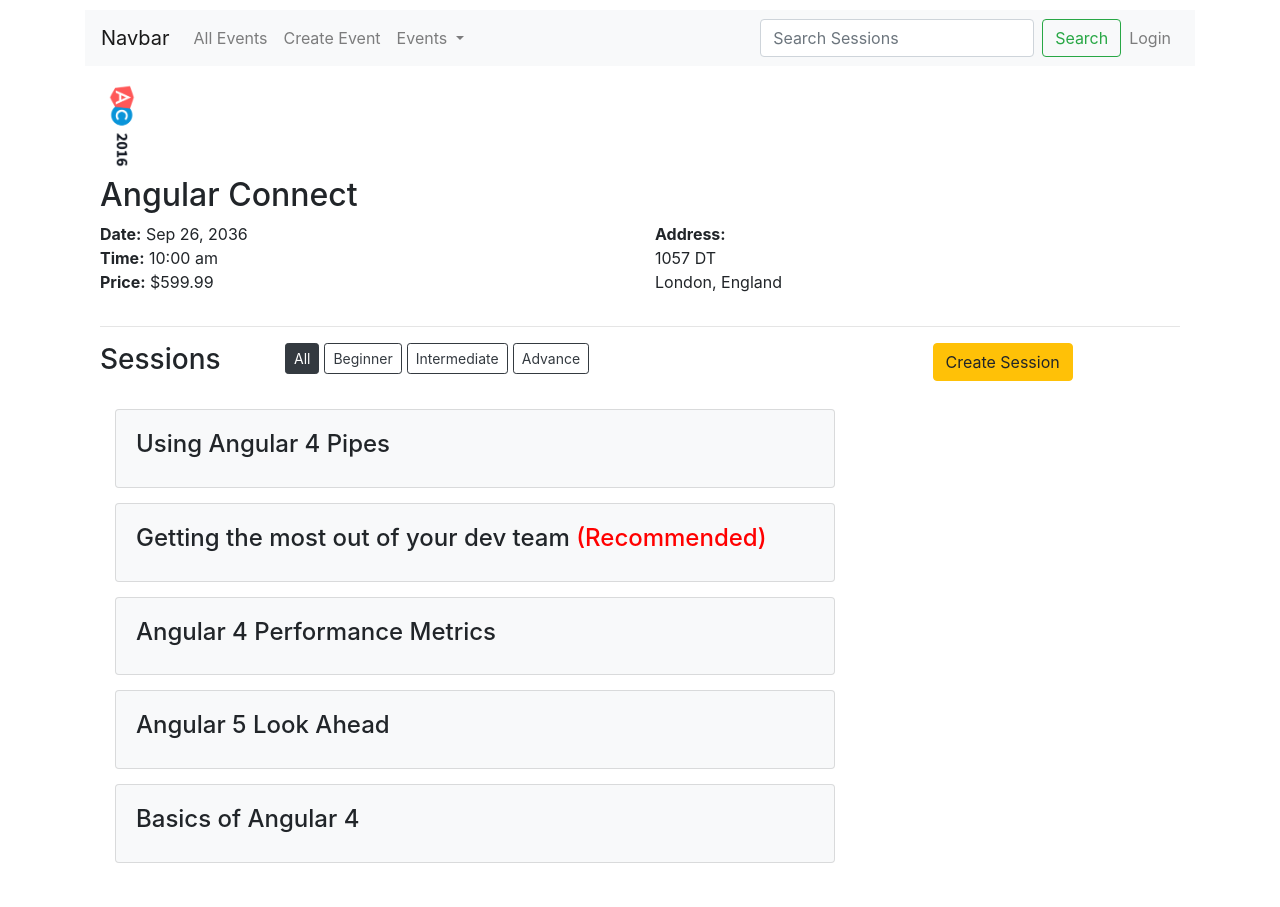
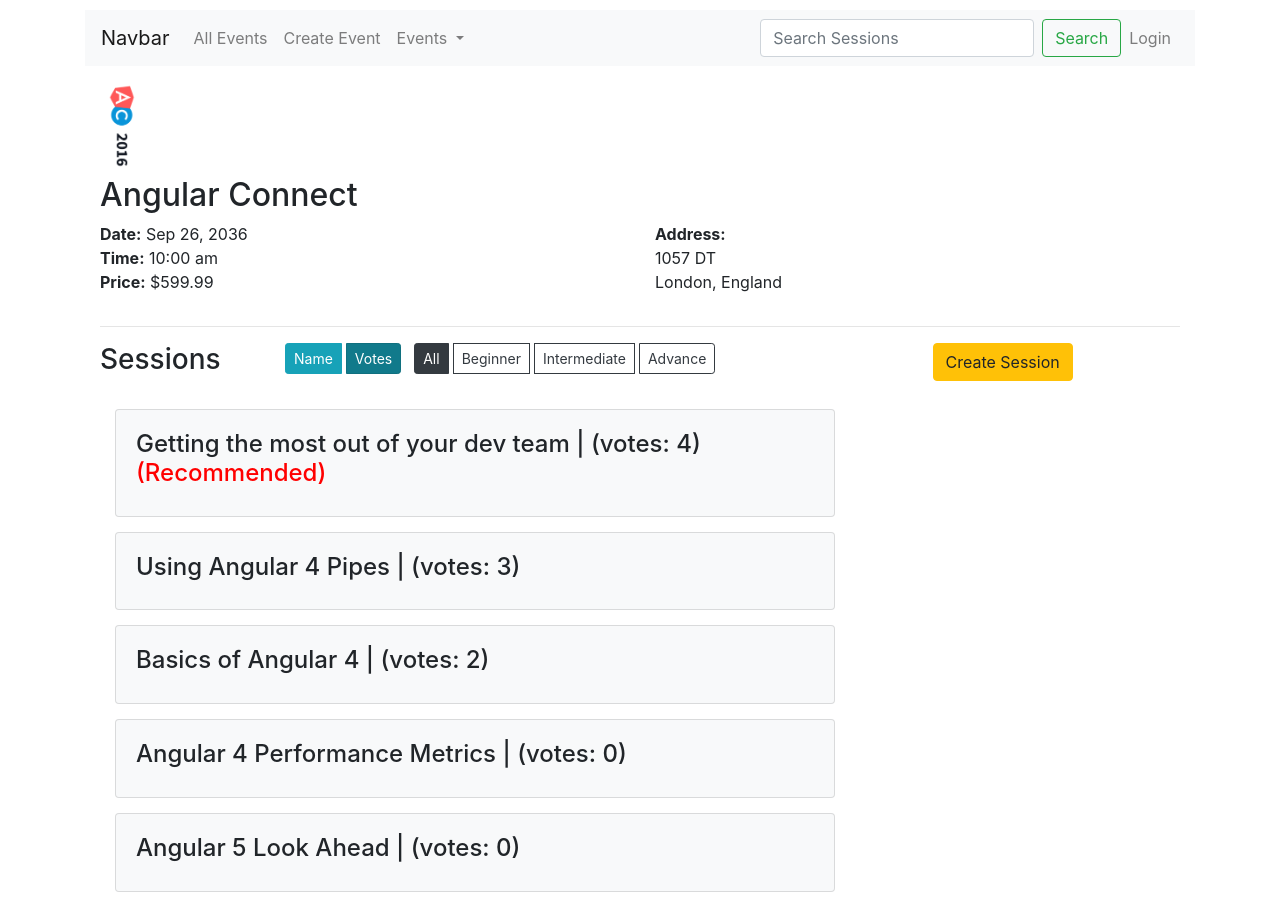
Before and after one commit to savitri26m/EventsApp, an Angular app: page /events/1 in a window 1280 px wide. Before the commit the page ends 878 px from the top, so only its background shows below. Built offline with nearby package versions, Linux system fonts and the light colour scheme.

Commit message:
adding sorting name and voter functionality

```diff
--- a/src/app/events/event-details/event-details.component.html
+++ b/src/app/events/event-details/event-details.component.html
@@ -28,10 +28,16 @@
             <h3>Sessions</h3>
         </div>
         <div class="col-md-7">
-            <button class="btn btn-outline-dark btn-sm" [class.active]="filterBy === 'all'" (click)="filterBy = 'all' " >All</button>
-            <button class="btn btn-outline-dark btn-sm" [class.active]="filterBy === 'beginner'" (click)=" filterBy = 'beginner' " >Beginner</button>
-            <button class="btn btn-outline-dark btn-sm" [class.active]="filterBy === 'intermediate'" (click)=" filterBy = 'intermediate' " >Intermediate</button>
-            <button class="btn btn-outline-dark btn-sm" [class.active]="filterBy === 'advance'" (click)=" filterBy = 'advance' " >Advance</button>
+            <div class="btn-group mr-2" role="group" >
+                <button class="btn btn-info btn-sm" (click)="sortBy= 'name'" [class.active]="sortBy === 'name'" >Name</button>
+                <button class="btn btn-info btn-sm" (click)="sortBy= 'votes'" [class.active]="sortBy === 'votes'" >Votes</button>
+            </div>
+            <div class="btn-group" role="group" >
+                <button class="btn btn-outline-dark btn-sm" [class.active]="filterBy === 'all'" (click)="filterBy = 'all' " >All</button>
+                <button class="btn btn-outline-dark btn-sm" [class.active]="filterBy === 'beginner'" (click)=" filterBy = 'beginner' " >Beginner</button>
+                <button class="btn btn-outline-dark btn-sm" [class.active]="filterBy === 'intermediate'" (click)=" filterBy = 'intermediate' " >Intermediate</button>
+                <button class="btn btn-outline-dark btn-sm" [class.active]="filterBy === 'advance'" (click)=" filterBy = 'advance' " >Advance</button>
+            </div>
         </div>
         <div class="col-md-2">
             <button class="btn btn-warning" type="button" (click)="addSession()" >Create Session </button>
@@ -40,7 +46,7 @@
     <br>
     <div class="col-md-10">
         <app-create-session (saveNewSession)="addNewSession($event)" (oncancelSession)="cancelAddSession()" *ngIf="ifSession"></app-create-session>
-        <app-session-list [filterBySession]="filterBy" *ngIf="!ifSession" [sessions]="event?.sessions" ></app-session-list>
+        <app-session-list [sortByValue]="sortBy" [filterBySession]="filterBy" *ngIf="!ifSession" [sessions]="event?.sessions" ></app-session-list>
     </div>
 
 </div>
--- a/src/app/events/event-details/event-details.component.ts
+++ b/src/app/events/event-details/event-details.component.ts
@@ -14,6 +14,8 @@
   event: IEvent;
   ifSession: boolean;
   filterBy: string = 'all';
+  sortBy: string = 'votes';
+
 
   constructor(private eventService: EventsListService,
           private route: ActivatedRoute) { }
--- a/src/app/events/session-list/session-list.component.html
+++ b/src/app/events/session-list/session-list.component.html
@@ -3,7 +3,7 @@
         <div class="card bg-light">
             <app-collapsable-well>
                 <div class="sessionTitle" >
-                    {{session.name}}
+                    {{session.name}} | (votes: {{session.voters.length}})
                     <span *ngIf="session.voters.length > 3" style="color: red;" >(Recommended)</span>
                 </div>
                 <div class="sessionBody">
--- a/src/app/events/session-list/session-list.component.ts
+++ b/src/app/events/session-list/session-list.component.ts
@@ -10,6 +10,7 @@
 // getting array of sessions as input from eventsList
   @Input() sessions: ISessions[];
   @Input() filterBySession: string;
+  @Input() sortByValue: string;
 
   visibleSessions: ISessions[] = [];
 
@@ -22,19 +23,28 @@
     // checking if session exists then only detect for changes
     if(this.sessions){
       this.filterSession(this.filterBySession);
+      this.sortByValue === 'name' ? this.visibleSessions.sort(this.sortByNameAsc) : this.visibleSessions.sort(this.sortByVotesDesc)
     }
   }
 
   filterSession(filter: string){
     if(filter === 'all' ){
       this.visibleSessions = this.sessions.slice(0);
-      console.log(this.visibleSessions);
-      console.log('test')
     }else{
       this.visibleSessions = this.sessions.filter(s => {
         return s.level.toLocaleLowerCase() === filter
       })
     }
+  }
 
+  sortByNameAsc(s1: ISessions, s2: ISessions){
+    if(s1.name > s2.name) return 1;
+    else if (s1.name === s2.name) return 0;
+    else return -1;
   }
+
+  sortByVotesDesc(s1: ISessions, s2: ISessions) {
+    return s2.voters.length - s1.voters.length;
+  }
+
 }
```
